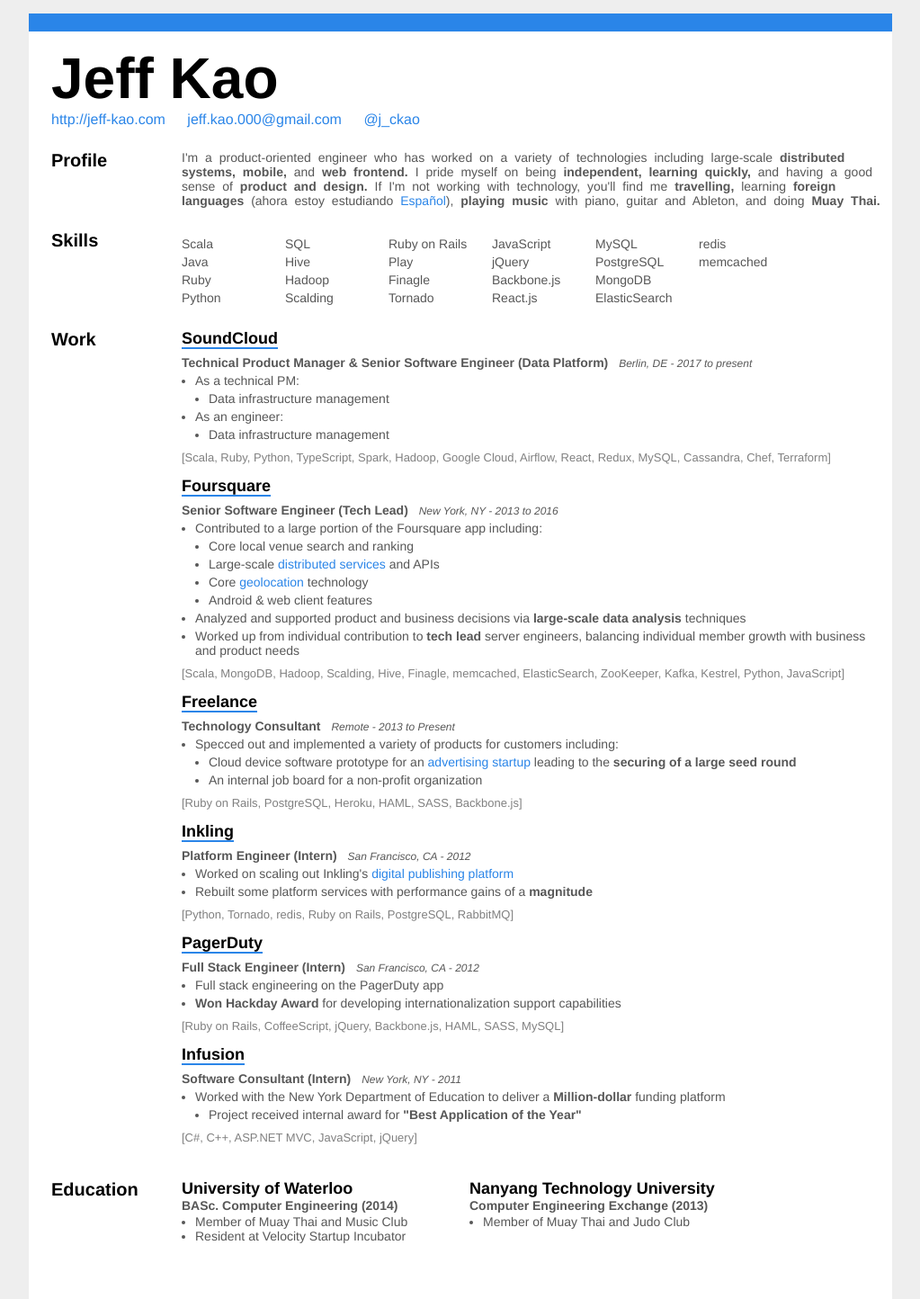
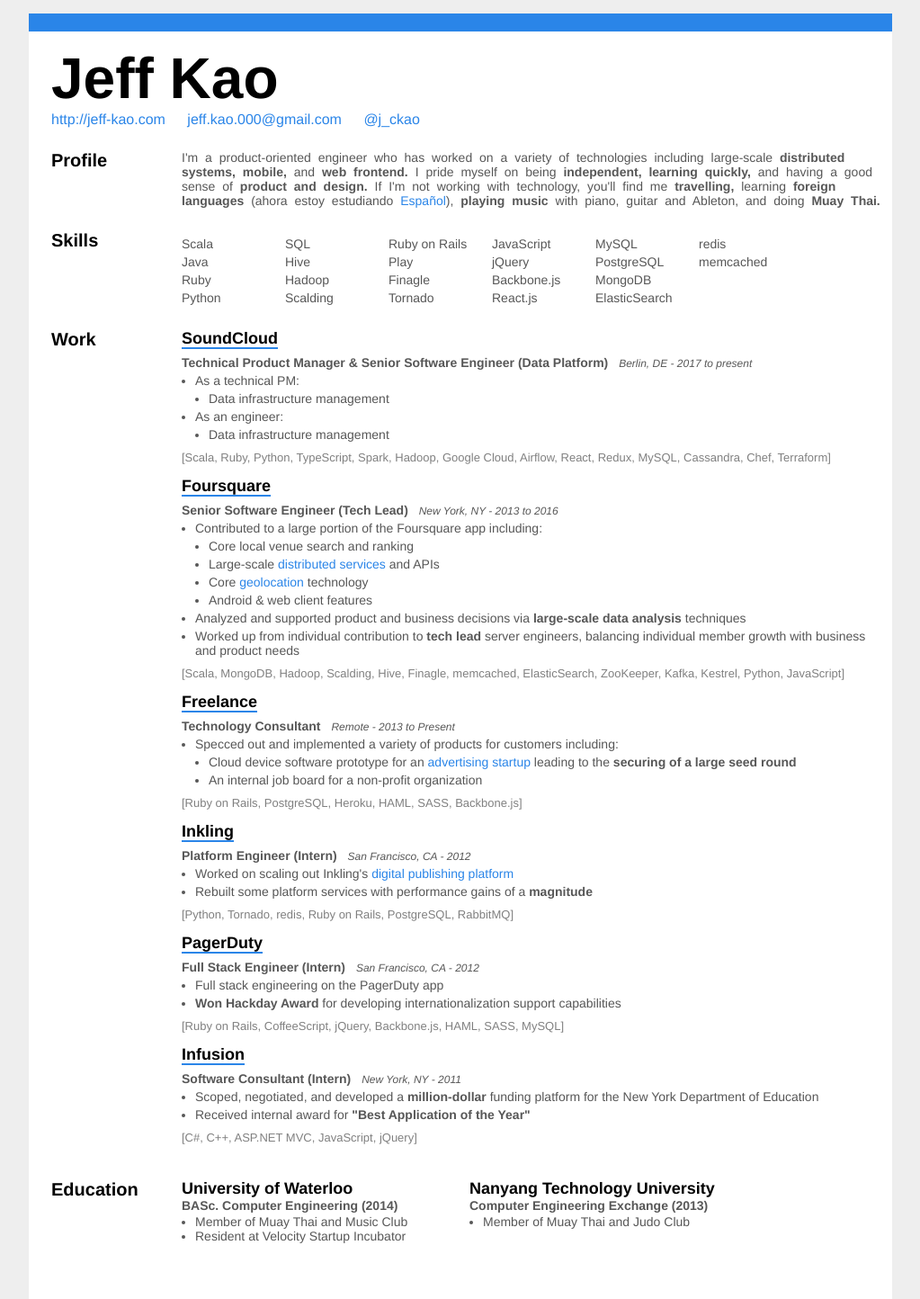
Before and after one commit to jkao/jkao.github.io, a Jekyll site: the page resume.html, which Jekyll copies as it is, in a window 1280 px wide. Shown: the whole page at 90% size, without its empty margins (128-1151 px from the left). Built offline with Jekyll 4.4.1, drawn with Linux system fonts in a browser that asks for light colours.

Commit message:
More Infusion details

```diff
--- a/resume.html
+++ b/resume.html
@@ -444,15 +444,13 @@
             <div class='grid_10 alpha job-desc'>
               <ul>
                 <li>
-                  Worked with the New York Department of Education to deliver a
-                  <strong>Million-dollar</strong>
-                  funding platform
-                  <ul>
-                    <li>
-                      Project received internal award for
-                      <strong>"Best Application of the Year"</strong>
-                    </li>
-                  </ul>
+                  Scoped, negotiated, and developed a
+                  <strong>million-dollar</strong>
+                  funding platform for the New York Department of Education
+                  <li>
+                    Received internal award for
+                    <strong>"Best Application of the Year"</strong>
+                  </li>
                 </li>
               </ul>
             </div>
```
